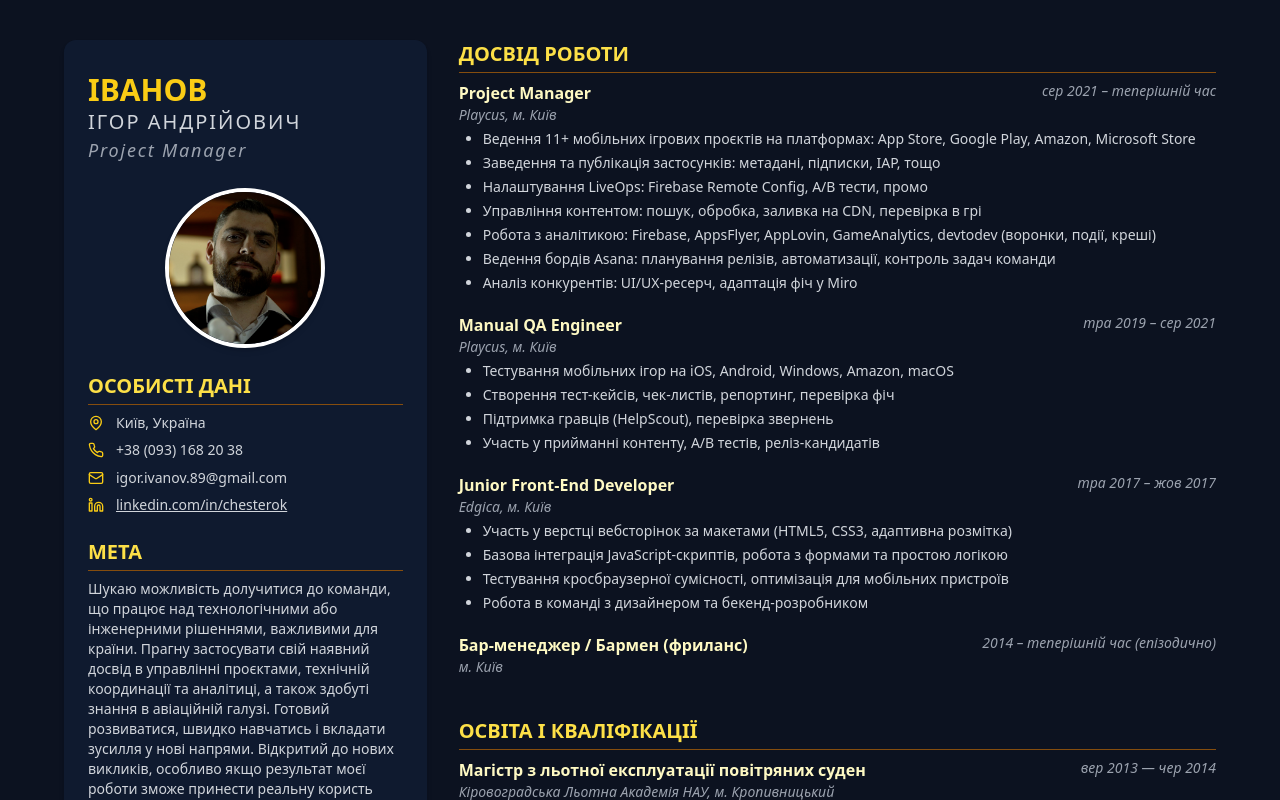
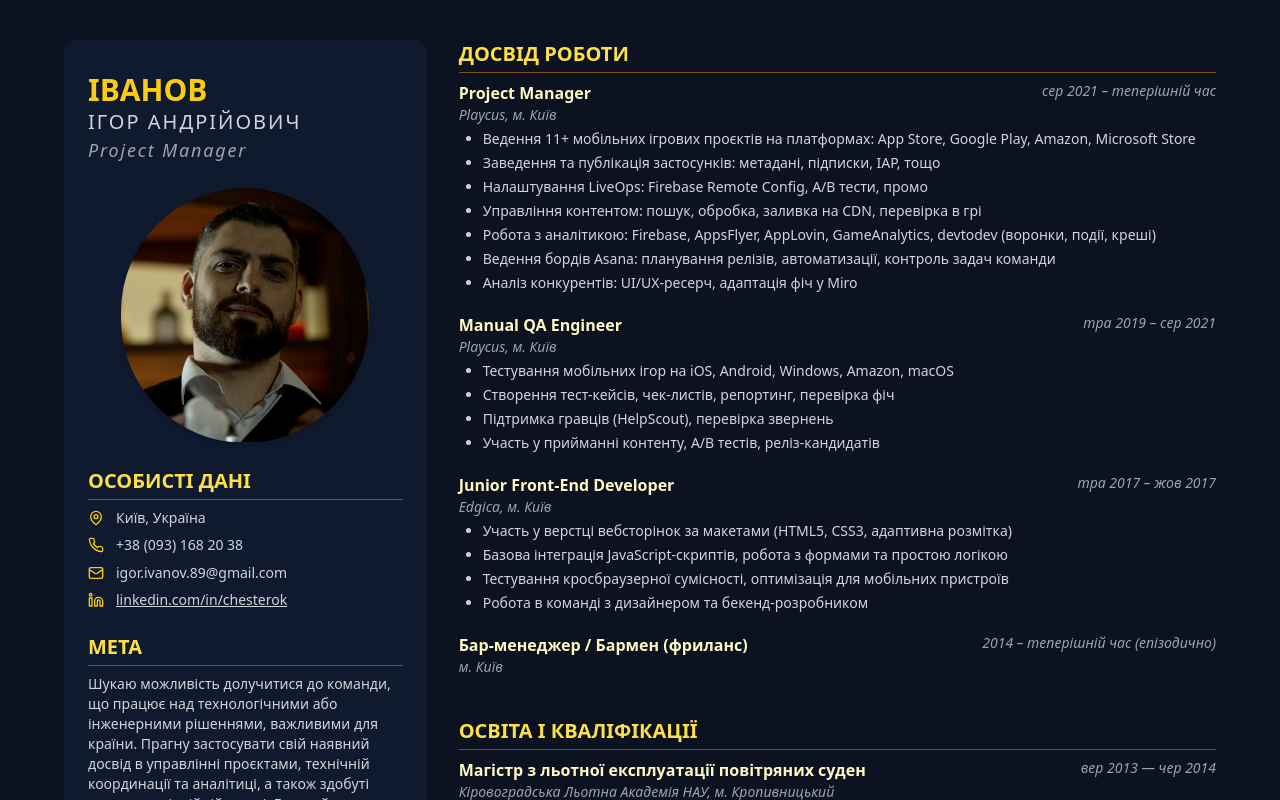
Before and after one commit to OKchesterOK/cv-landing, a React (Vite) app: page / in a window 1280 px wide. Shown: the top 800 px of the page. Built offline with nearby package versions, Linux system fonts and the light colour scheme.

Commit message:
Update App.jsx

```diff
--- a/src/App.jsx
+++ b/src/App.jsx
@@ -15,7 +15,7 @@ export default function App() {
             </div>
           </Section>
 
-          <img src="/ivanov_photo.png" alt="Ігор Іванов" className="rounded-full w-40 h-40 object-cover mx-auto mb-6 border-4 border-white shadow-md" />
+          <img src="/ivanov_photo.png" alt="Ігор Іванов" className="rounded-full w-50 h-50 object-cover mx-auto mb-6 shadow-md" />
 
           <Section title="ОСОБИСТІ ДАНІ">
             <Info icon={<MapPin size={16} className="text-yellow-400" />} value="Київ, Україна" />
```
